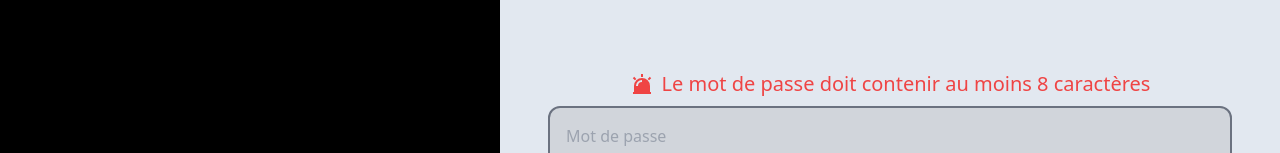
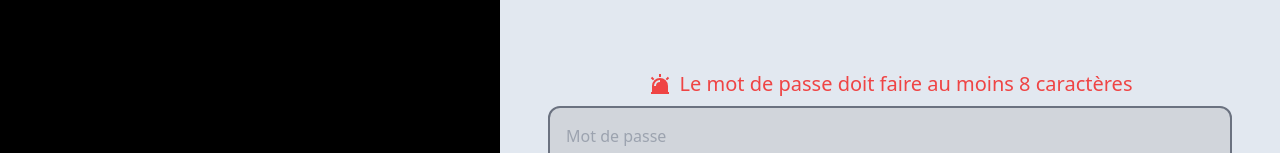
Before and after one commit to Pixselve/nuit-de-linfo-2023, a Next.js app: page /not-waldo in a window 1280 px wide. Shown: the part 348-501 px from the top of the page. Built offline with nearby package versions, Linux system fonts and the light colour scheme.

Commit message:
feat: password game

```diff
--- a/app/not-waldo/page.tsx
+++ b/app/not-waldo/page.tsx
@@ -42,12 +42,18 @@ export default function () {
   const gameComponent = useMemo(() => {
     switch (gameIndex) {
       case 0:
-        return <PasswordGame onWin={handleNextGame}></PasswordGame>;
+        return (
+          <PasswordGame
+            maxTime={60 * 1000}
+            time={time}
+            onWin={handleNextGame}
+          ></PasswordGame>
+        );
       case 1:
         return (
           <ButtonAndCursorGame
             onWin={handleWin}
-            maxTime={25 * 60 * 1000}
+            maxTime={3 * 60 * 1000}
             time={time}
           ></ButtonAndCursorGame>
         );
--- a/components/games/password-game.tsx
+++ b/components/games/password-game.tsx
@@ -1,74 +1,68 @@
 "use client";
 import { SVGProps, useEffect, useMemo, useState } from "react";
+import words from "an-array-of-french-words";
 
-export default function ({ onWin }: { onWin: () => void }) {
-  const conditions = [
+export default function ({
+  onWin,
+  time,
+  maxTime,
+}: {
+  onWin: () => void;
+  time: number;
+  maxTime: number;
+}) {
+  const [conditions, setConditions] = useState<
     {
-      message: "Le mot de passe doit contenir au moins 8 caractères",
-      isValid: (password: string) => password.length >= 8,
+      isValid: (password: string) => boolean;
+      message: string;
+    }[]
+  >([
+    {
+      isValid: (password) => password.length >= 8,
+      message: "Le mot de passe doit faire au moins 8 caractères",
     },
     {
-      message: "Le mot de passe doit contenir au moins 1 majuscule",
-      isValid: (password: string) => /[A-Z]/.test(password),
+      isValid: (password) => /[A-Z]/.test(password),
+      message: "Le mot de passe doit contenir au moins une majuscule",
     },
     {
-      message: "Le mot de passe doit contenir au moins 1 minuscule",
-      isValid: (password: string) => /[a-z]/.test(password),
+      isValid: (password) => /[a-z]/.test(password),
+      message: "Le mot de passe doit contenir au moins une minuscule",
     },
     {
-      message: "Le mot de passe doit contenir au moins 1 chiffre",
-      isValid: (password: string) => /[0-9]/.test(password),
+      isValid: (password) => /\d/.test(password),
+      message: "Le mot de passe doit contenir au moins un chiffre",
     },
     {
-      message: "Le mot de passe doit contenir au moins 1 caractère spécial",
-      isValid: (password: string) =>
-        /[!@#$%^&*()_+\-=\[\]{};':"\\|,.<>\/?]/.test(password),
+      isValid: (password) => /\W/.test(password),
+      message: "Le mot de passe doit contenir au moins un caractère spécial",
     },
-    {
-      message: "Le mot de passe ne doit pas contenir d'espace",
-      isValid: (password: string) => !/\s/.test(password),
-    },
-    {
-      message:
-        "La somme des chiffres du mot de passe doit être supérieure à 40",
-      isValid: (password: string) => {
-        const sum = password
-          .split("")
-          .filter((char) => /[0-9]/.test(char))
-          .map((char) => parseInt(char, 10))
-          .reduce((acc, curr) => acc + curr, 0);
-        return sum > 40;
-      },
-    },
-    {
-      message: "Le mot de passe ne doit pas contenir de caractère répété",
-      isValid: (password: string) => {
-        const chars = password.split("");
-        const uniqueChars = new Set(chars);
-        return chars.length === uniqueChars.size;
-      },
-    },
-    {
-      message: "Le mot de passe doit contenir au maximum 25 caractères",
-      isValid: (password: string) => password.length <= 25,
-    },
-    {
-      message: "Le mot de passe doit contenir au minimum 3 caractères",
-      isValid: (password: string) => password.length >= 3,
-    },
-  ];
-
+  ]);
   const [password, setPassword] = useState("");
 
   const isValid = useMemo(() => {
     return conditions.filter((condition) => !condition.isValid(password));
-  }, [password]);
+  }, [password, conditions]);
 
   useEffect(() => {
     if (isValid.length === 0) {
-      onWin();
+      if (time >= maxTime) {
+        onWin();
+      } else {
+        addNewRandomCondition();
+      }
     }
   }, [isValid]);
+
+  function addNewRandomCondition() {
+    // @ts-ignore
+    const randomWord: string = words[Math.floor(Math.random() * words.length)];
+    const condition = {
+      isValid: (password: string) => password.includes(randomWord),
+      message: `Le mot de passe doit contenir le mot ${randomWord}`,
+    };
+    setConditions((conditions) => [...conditions, condition]);
+  }
 
   return (
     <div className="w-full h-full justify-between flex flex-col">
@@ -86,7 +80,7 @@ export default function ({ onWin }: { onWin: () => void }) {
         {isValid.length > 0 && (
           <div className="flex items-center gap-2 text-red-500">
             <RiAlarmWarningFill className="h-6"></RiAlarmWarningFill>
-            <span className="text-xl">{isValid[0].message}</span>
+            <span className="text-xl select-none">{isValid[0].message}</span>
           </div>
         )}
 
--- a/package.json
+++ b/package.json
@@ -13,7 +13,8 @@
     "next": "14.0.3",
     "react": "^18",
     "react-dom": "^18",
-    "tailwind-merge": "^2.1.0"
+    "tailwind-merge": "^2.1.0",
+    "an-array-of-french-words": "^2.0.0"
   },
   "devDependencies": {
     "@tailwindcss/typography": "^0.5.10",
```
Also changed, not shown: 1 other file (tests, documents, lock files or other folders).
